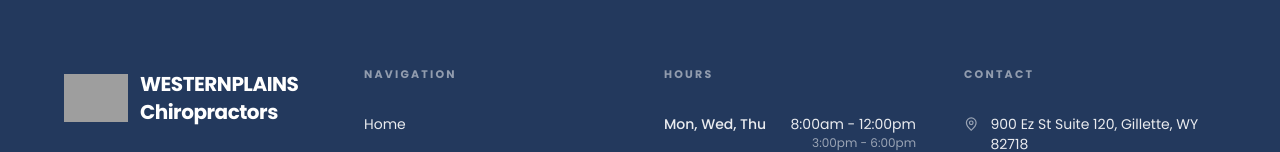
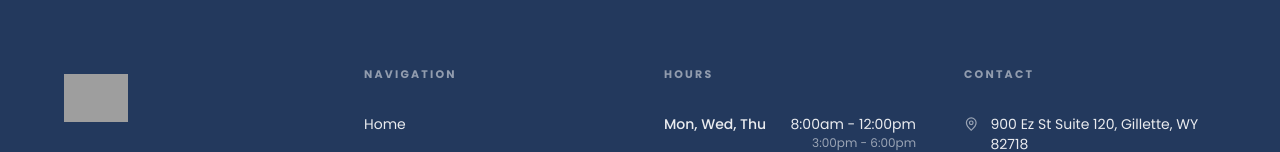
Before and after one commit to AounJuniper/WESTERNPLAINS-Chiropractors, a React (Vite) app: page / in a window 1280 px wide. Shown: the part 10786-10938 px from the top of the page. Built offline with nearby package versions, Linux system fonts and the light colour scheme; grey boxes are pictures that could not be loaded.

Commit message:
Update Footer.tsx

```diff
--- a/src/components/Footer.tsx
+++ b/src/components/Footer.tsx
@@ -33,9 +33,7 @@ export default function Footer() {
                 </div>
               )}
 
-              <span className="text-xl font-bold tracking-tight">
-                {siteConfig.siteName}
-              </span>
+
             </div>
 
             <p className="text-sm opacity-80 leading-relaxed max-w-[280px]">
```
